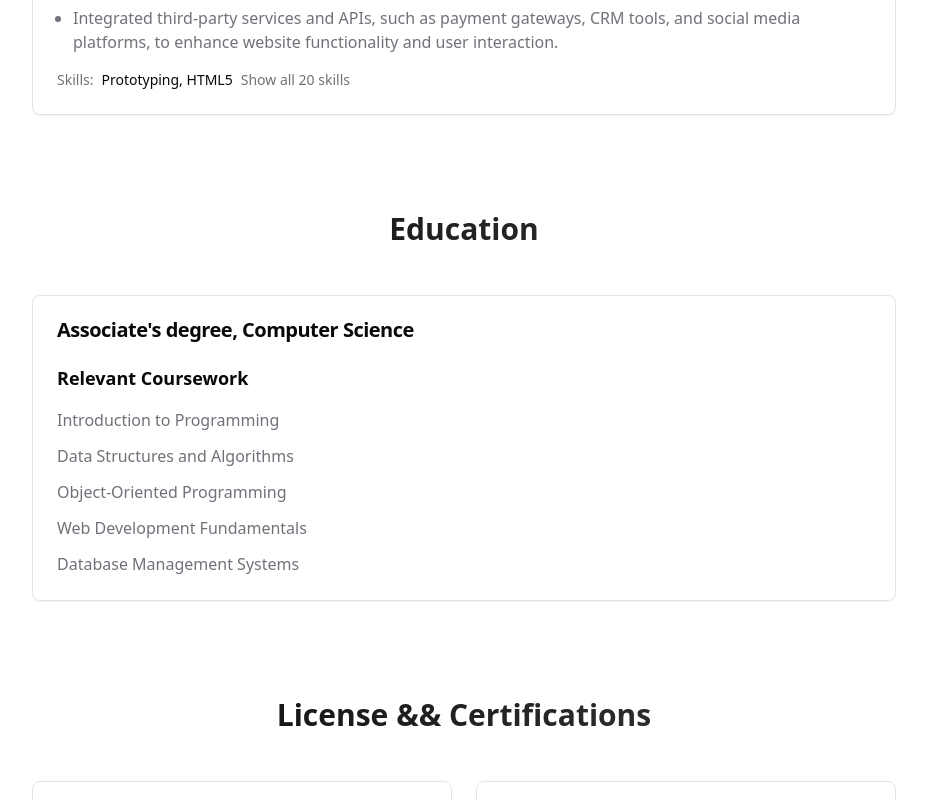
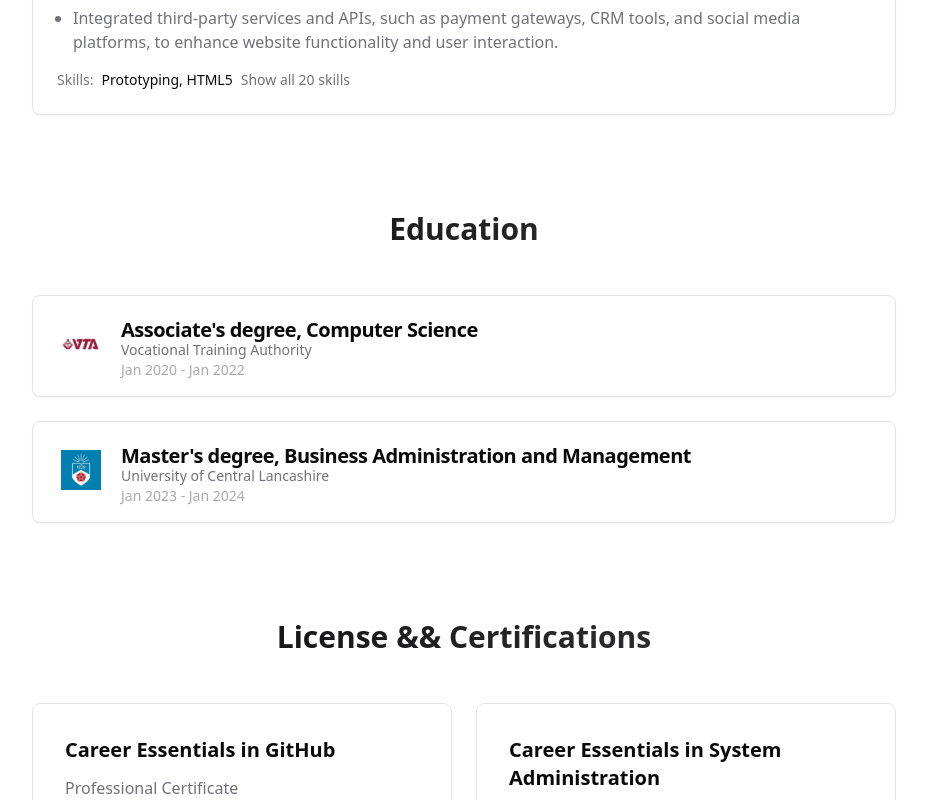
Before and after one commit to vit-zeeshan/portfolio3, a Next.js app: page / in a window 1280 px wide. Shown: the part 3265-4065 px from the top of the page, without its empty margins (176-1103 px from the left). Built offline with nearby package versions, Linux system fonts and the light colour scheme.

Commit message:
Update logo links & other files

```diff
--- a/next.config.js
+++ b/next.config.js
@@ -4,7 +4,7 @@ const nextConfig = {
   swcMinify: true,
   images: {
     unoptimized: true,
-    domains: ['localhost']
+    domains: ['localhost', 'media.licdn.com']
   },
 }
 
--- a/src/app/page.tsx
+++ b/src/app/page.tsx
@@ -15,6 +15,7 @@ import {
   DropdownMenuTrigger,
 } from "@/components/ui/dropdown-menu"
 import { ChevronDown as ChevronDownIcon, ArrowRight as ArrowRightIcon } from "lucide-react"
+import Image from "next/image"
 
 const languages = [
   { name: "JavaScript", progress: 85 },
@@ -458,23 +459,30 @@ export default function Page() {
               <CardHeader className="pb-4">
                 <div className="flex items-start gap-4">
                   <div className="w-12 h-12 rounded-lg overflow-hidden flex-shrink-0 bg-card">
-                    <img
+                    <a
+                      href="https://www.linkedin.com/company/number-plate-clinic/"
+                      target="_blank"
+                      rel="noopener noreferrer"
+                      className="cursor-pointer transition-opacity hover:opacity-80"
+                    >
+                      <Image
                         src="/npc-logo.jpg"
                         alt="NPC Logo"
+                        width={48}
+                        height={48}
                         className="w-full h-full object-contain p-1"
                       />
+                    </a>
                   </div>
                   <div className="flex-grow">
-                    <CardTitle>
                     <a
                       href="https://www.linkedin.com/company/number-plate-clinic/"
                       target="_blank"
                       rel="noopener noreferrer"
                       className="hover:text-primary transition-colors"
                     >
-                        NUMBER PLATE CLINIC
+                      <CardTitle>NUMBER PLATE CLINIC</CardTitle>
                     </a>
-                    </CardTitle>
                     <CardDescription>
                       <span className="block text-muted-foreground">Part-time · 2 yrs</span>
                       <span className="block text-sm text-muted-foreground/60">Bolton, England, United Kingdom · Hybrid</span>
@@ -561,23 +569,30 @@ export default function Page() {
               <CardHeader className="pb-4">
                 <div className="flex items-start gap-4">
                   <div className="w-12 h-12 rounded-lg overflow-hidden flex-shrink-0 bg-card">
-                    <img
+                    <a
+                      href="https://www.linkedin.com/company/adventa-technologies/"
+                      target="_blank"
+                      rel="noopener noreferrer"
+                      className="cursor-pointer transition-opacity hover:opacity-80"
+                    >
+                      <Image
                         src="/adventa-logo.jpg"
                         alt="Adventa Logo"
+                        width={48}
+                        height={48}
                         className="w-full h-full object-contain p-1"
                       />
+                    </a>
                   </div>
                   <div className="flex-grow">
-                    <CardTitle>
                     <a
                       href="https://www.linkedin.com/company/adventa-technologies/"
                       target="_blank"
                       rel="noopener noreferrer"
                       className="hover:text-primary transition-colors"
                     >
-                        Adventa Technologies Pvt Ltd
+                      <CardTitle>Adventa Technologies Pvt Ltd</CardTitle>
                     </a>
-                    </CardTitle>
                     <CardDescription>
                       <span className="block text-muted-foreground">Full-time · 1 yr 1 mo</span>
                       <span className="block text-sm text-muted-foreground/60">Colombo District, Western Province, Sri Lanka · Hybrid</span>
@@ -625,27 +640,83 @@ export default function Page() {
         {/* Education Section */}
         <section id="education" className="mb-24 animate-fade-in">
           <h2 className="text-3xl font-bold mb-12 text-center gradient-text">Education</h2>
+          <div className="space-y-6">
+            {/* Associate's Degree */}
             <Card className="hover-lift">
-            <CardHeader>
+              <CardHeader className="pb-4">
+                <div className="flex items-start gap-4">
+                  <div className="w-12 h-12 rounded-lg overflow-hidden flex-shrink-0 bg-card">
+                    <a
+                      href="https://www.linkedin.com/school/vtasrilanka"
+                      target="_blank"
+                      rel="noopener noreferrer"
+                      className="cursor-pointer transition-opacity hover:opacity-80"
+                    >
+                      <Image
+                        src="/vta-logo.jpg"
+                        alt="Vocational Training Authority Logo"
+                        width={48}
+                        height={48}
+                        className="w-full h-full object-contain p-1"
+                      />
+                    </a>
+                  </div>
+                  <div>
+                    <a
+                      href="https://www.linkedin.com/school/vtasrilanka"
+                      target="_blank"
+                      rel="noopener noreferrer"
+                      className="hover:text-primary transition-colors"
+                    >
                       <CardTitle>Associate's degree, Computer Science</CardTitle>
+                    </a>
+                    <CardDescription>
+                      <span className="block text-muted-foreground">Vocational Training Authority</span>
+                      <span className="block text-sm text-muted-foreground/60">Jan 2020 - Jan 2022</span>
+                    </CardDescription>
+                  </div>
+                </div>
               </CardHeader>
-            <CardContent>
-              <h4 className="text-lg font-semibold mb-4 text-foreground">Relevant Coursework</h4>
-              <ul className="space-y-3 text-muted-foreground">
-                {[
-                  "Introduction to Programming",
-                  "Data Structures and Algorithms",
-                  "Object-Oriented Programming",
-                  "Web Development Fundamentals",
-                  "Database Management Systems"
-                ].map((course, i) => (
-                  <li key={course} className={`animate-fade-in delay-${(i + 1) * 100}`}>
-                    {course}
-                  </li>
-                ))}
-              </ul>
-            </CardContent>
             </Card>
+
+            {/* Master's Degree */}
+            <Card className="hover-lift">
+              <CardHeader className="pb-4">
+                <div className="flex items-start gap-4">
+                  <div className="w-12 h-12 rounded-lg overflow-hidden flex-shrink-0 bg-card">
+                    <a
+                      href="https://www.uclan.ac.uk/postgraduate/courses/mba-master-of-business-administration"
+                      target="_blank"
+                      rel="noopener noreferrer"
+                      className="cursor-pointer transition-opacity hover:opacity-80"
+                    >
+                      <Image
+                        src="/uclan-logo.jpg"
+                        alt="University of Central Lancashire Logo"
+                        width={48}
+                        height={48}
+                        className="w-full h-full object-contain p-1"
+                      />
+                    </a>
+                  </div>
+                  <div>
+                    <a
+                      href="https://www.uclan.ac.uk/postgraduate/courses/mba-master-of-business-administration"
+                      target="_blank"
+                      rel="noopener noreferrer"
+                      className="hover:text-primary transition-colors"
+                    >
+                      <CardTitle>Master's degree, Business Administration and Management</CardTitle>
+                    </a>
+                    <CardDescription>
+                      <span className="block text-muted-foreground">University of Central Lancashire</span>
+                      <span className="block text-sm text-muted-foreground/60">Jan 2023 - Jan 2024</span>
+                    </CardDescription>
+                  </div>
+                </div>
+              </CardHeader>
+            </Card>
+          </div>
         </section>
 
         {/* License & Certifications Section */}
```
Also changed, not shown: public/uclan-logo.jpg (added), public/vta-logo.jpg (added). Lines whose indentation alone changed are shown as unchanged.
